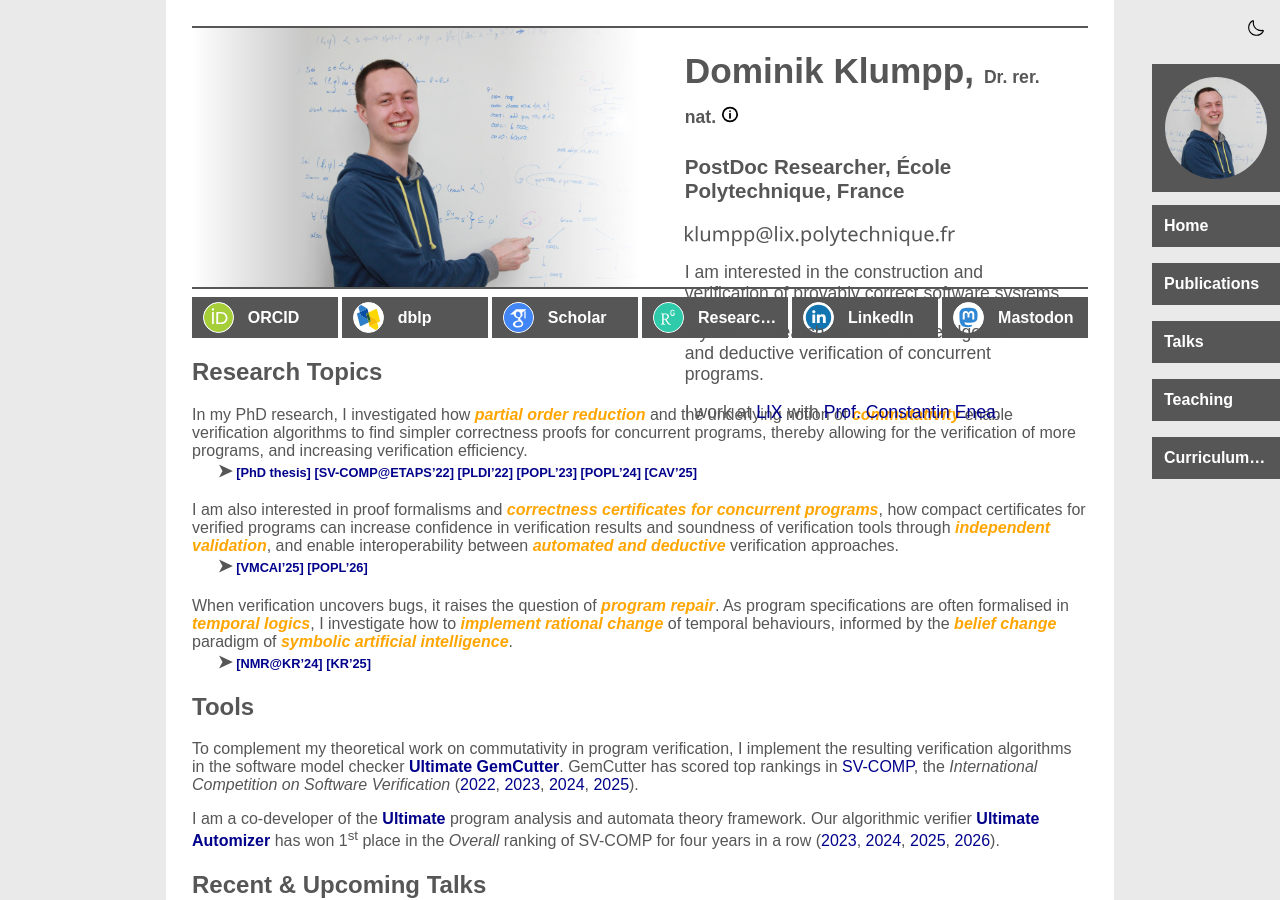
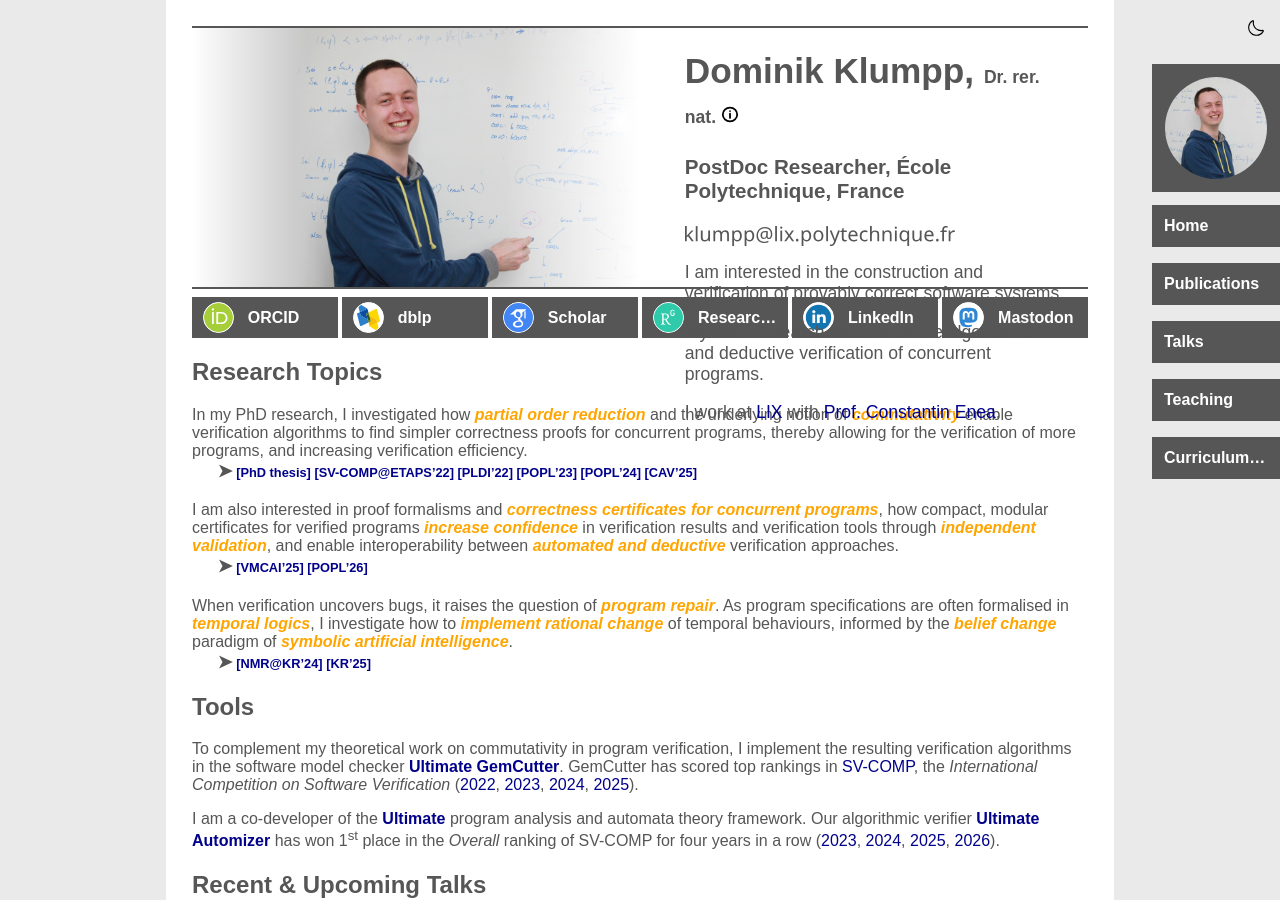
Before and after one commit to maul-esel/personal-website, a Jekyll site: the page built from index.markdown, in a window 1280 px wide and 900 px high. Built offline with Jekyll 4.4.1, drawn with Linux system fonts in a browser that asks for light colours.

Commit message:
minor phrasing improvement in research topic II

```diff
--- a/index.markdown
+++ b/index.markdown
@@ -114,7 +114,7 @@ and increasing verification efficiency.
 
 
 I am also interested in proof formalisms and <mark>correctness certificates for concurrent programs</mark>,
- how compact certificates for verified programs can increase confidence in verification results and soundness of verification tools through <mark>independent validation</mark>,
+how compact, modular certificates for verified programs <mark>increase confidence</mark> in verification results and verification tools through <mark>independent validation</mark>,
 and enable interoperability between <mark>automated and deductive</mark> verification approaches.
 
 {%- assign proof_references = "vmcai25,popl26" | split: ',' -%}
```
